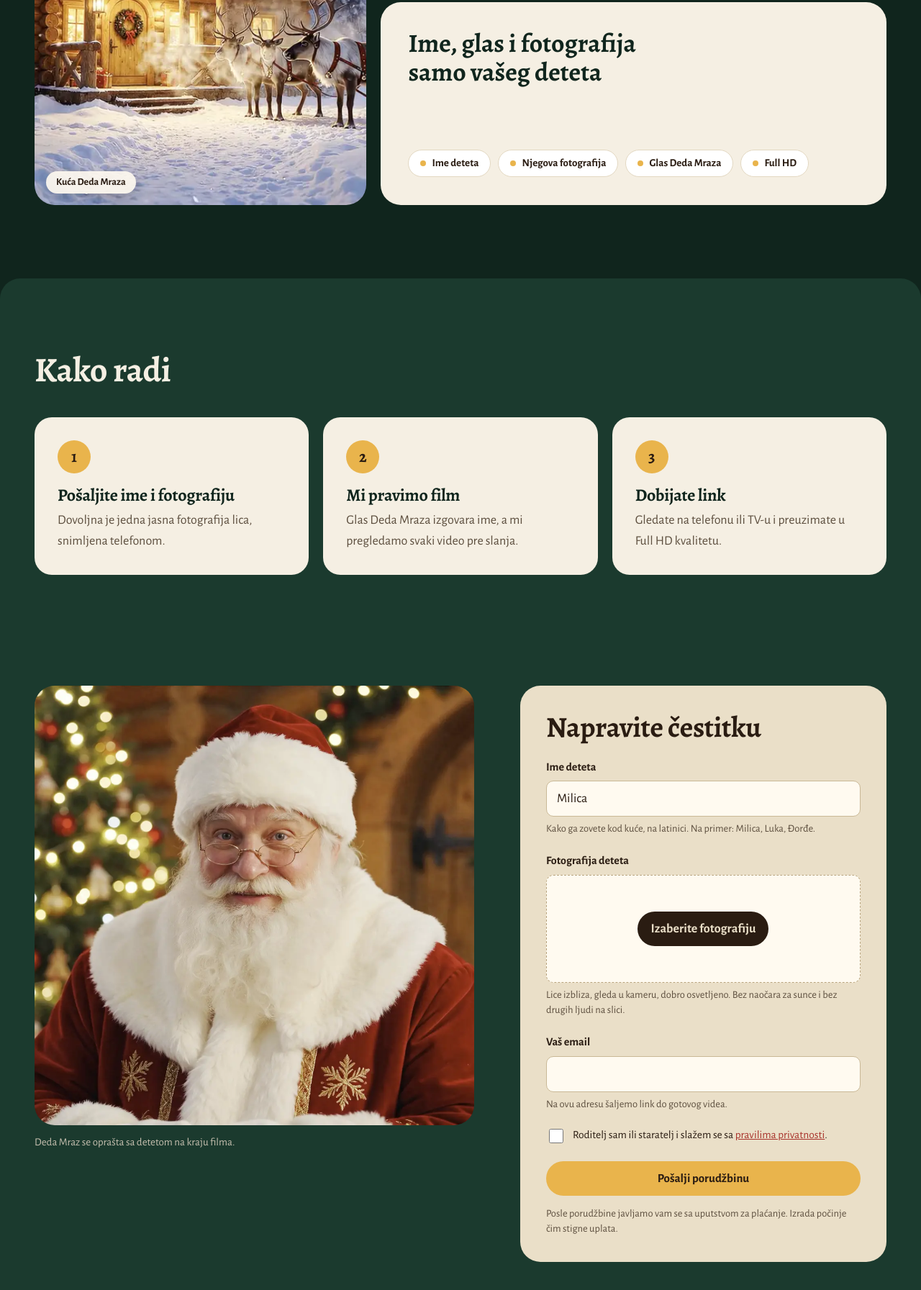
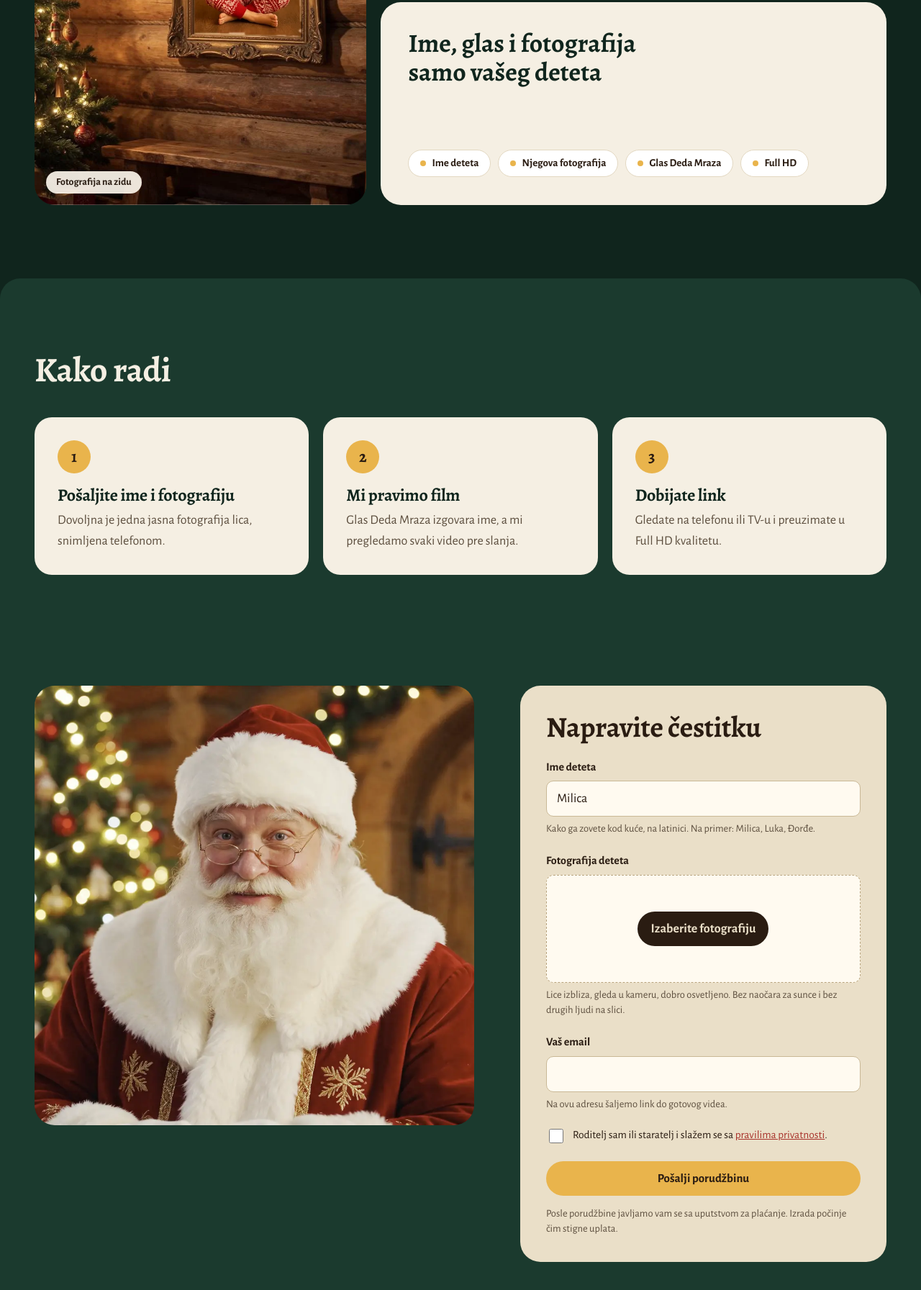
Before and after one commit to polgroup222/site, a plain HTML site: page index.html in a window 1280 px wide. Shown: the part 1971-3764 px from the top of the page at 72% size. Drawn offline with Linux system fonts and the light colour scheme.

Commit message:
Spoilers: portrait-on-the-wall scene instead of the house; drop farewell caption
- New img/portret-scena.webp: ElevenLabs log-cabin frame with the sample girl photo set into it
- Big spoiler tile now shows it (caption "Fotografija na zidu")
- Removed the "Deda Mraz se oprašta..." caption under the order picture

Co-Authored-By: Claude Opus 5.5 <noreply@anthropic.com>
Claude-Session: https://claude.ai/code/session_01BYnoWSRnWWhztbTgCheoTR

```diff
--- a/app.js
+++ b/app.js
@@ -8,11 +8,11 @@ const T = {
   heroTitle: 'Deda Mraz zna ime vašeg deteta',
   heroLead: 'Novogodišnji film u kom Deda Mraz izgovara ime deteta, upisuje ga u čarobnu knjigu i kači njegovu fotografiju na zid.',
   tryLabel: 'Upišite ime i pogledajte kako izgleda u knjizi',
-  peekTitle: 'Malo od onoga što dete čeka', p1: 'Kuća Deda Mraza', p2: 'Irvasi', p3: 'Radionica igračaka',
+  peekTitle: 'Malo od onoga što dete čeka', p1: 'Fotografija na zidu', p2: 'Irvasi', p3: 'Radionica igračaka',
   noteBig: 'Ime, glas i fotografija samo vašeg deteta', c1: 'Ime deteta', c2: 'Njegova fotografija', c3: 'Glas Deda Mraza',
   howTitle: 'Kako radi', s1t: 'Pošaljite ime i fotografiju', s1p: 'Dovoljna je jedna jasna fotografija lica, snimljena telefonom.',
   s2t: 'Mi pravimo film', s2p: 'Glas Deda Mraza izgovara ime, a mi pregledamo svaki video pre slanja.', s3t: 'Dobijate link', s3p: 'Gledate na telefonu ili TV-u i preuzimate u Full HD kvalitetu.',
-  orderArt: 'Deda Mraz se oprašta sa detetom na kraju filma.', orderTitle: 'Napravite čestitku',
+  orderTitle: 'Napravite čestitku',
   fName: 'Ime deteta', fNameHint: 'Kako ga zovete kod kuće, na latinici. Na primer: Milica, Luka, Đorđe.',
   fPhoto: 'Fotografija deteta', fPhotoBtn: 'Izaberite fotografiju', fPhotoChange: 'Promeni fotografiju',
   fPhotoHint: 'Lice izbliza, gleda u kameru, dobro osvetljeno. Bez naočara za sunce i bez drugih ljudi na slici.',
@@ -35,11 +35,11 @@ uk: {
   heroTitle: 'Дід Мороз знає ім’я вашої дитини',
   heroLead: 'Новорічний фільм, у якому Дід Мороз вимовляє ім’я дитини, вписує його в чарівну книгу і вішає її фото на стіну.',
   tryLabel: 'Впишіть ім’я латиницею і подивіться, як воно виглядає в книзі',
-  peekTitle: 'Трохи з того, що чекає на дитину', p1: 'Будиночок Діда Мороза', p2: 'Олені', p3: 'Майстерня іграшок',
+  peekTitle: 'Трохи з того, що чекає на дитину', p1: 'Фото на стіні', p2: 'Олені', p3: 'Майстерня іграшок',
   noteBig: 'Ім’я, голос і фото тільки вашої дитини', c1: 'Ім’я дитини', c2: 'Її фото', c3: 'Голос Діда Мороза',
   howTitle: 'Як це працює', s1t: 'Надішліть ім’я і фото', s1p: 'Достатньо одного чіткого фото обличчя, знятого на телефон.',
   s2t: 'Ми створюємо фільм', s2p: 'Голос Діда Мороза вимовляє ім’я, а ми переглядаємо кожне відео перед відправкою.', s3t: 'Ви отримуєте посилання', s3p: 'Дивіться на телефоні чи телевізорі й завантажуйте у Full HD.',
-  orderArt: 'Дід Мороз прощається з дитиною наприкінці фільму.', orderTitle: 'Створіть привітання',
+  orderTitle: 'Створіть привітання',
   fName: 'Ім’я дитини', fNameHint: 'Латиницею, як кличете вдома. Дід Мороз говорить сербською: Milica, Luka, Đorđe.',
   fPhoto: 'Фото дитини', fPhotoBtn: 'Обрати фото', fPhotoChange: 'Змінити фото',
   fPhotoHint: 'Обличчя крупним планом, дивиться в камеру, гарне світло. Без сонцезахисних окулярів та інших людей у кадрі.',
--- a/index.html
+++ b/index.html
@@ -57,7 +57,7 @@
 <section class="peek" id="peek" aria-labelledby="peekTitle">
   <h2 id="peekTitle" class="reveal" data-i="peekTitle">Malo od onoga što dete čeka</h2>
   <div class="bento">
-    <figure class="tile tile-big reveal"><img src="img/kuca.webp" loading="lazy" width="960" height="540" alt=""><figcaption class="pill" data-i="p1">Kuća Deda Mraza</figcaption></figure>
+    <figure class="tile tile-big reveal"><img src="img/portret-scena.webp" class="pos-frame" loading="lazy" width="1456" height="823" alt=""><figcaption class="pill" data-i="p1">Fotografija na zidu</figcaption></figure>
     <figure class="tile reveal"><img src="img/irvasi.webp" loading="lazy" width="960" height="540" alt=""><figcaption class="pill" data-i="p2">Irvasi</figcaption></figure>
     <figure class="tile reveal"><img src="img/radionica.webp" loading="lazy" width="960" height="540" alt=""><figcaption class="pill" data-i="p3">Radionica igračaka</figcaption></figure>
     <div class="tile tile-note reveal">
@@ -79,7 +79,7 @@
 
 <!-- 6. porudžbina (rad forme se ne menja) -->
 <section class="order" id="order" aria-labelledby="orderTitle">
-  <div class="order-art reveal"><img src="img/hero.webp" loading="lazy" width="1920" height="1080" alt=""><p data-i="orderArt">Deda Mraz se oprašta sa detetom na kraju filma.</p></div>
+  <div class="order-art reveal"><img src="img/hero.webp" loading="lazy" width="1920" height="1080" alt=""></div>
   <form id="orderForm" class="form reveal" novalidate>
     <h2 id="orderTitle" data-i="orderTitle">Napravite čestitku</h2>
     <label class="field"><span data-i="fName">Ime deteta</span><input name="name" id="fName" required maxlength="30" autocomplete="off" spellcheck="false"><small data-i="fNameHint">Kako ga zovete kod kuće, na latinici. Na primer: Milica, Luka, Đorđe.</small></label>
--- a/style.css
+++ b/style.css
@@ -121,6 +121,7 @@ details p{margin:0 0 16px;color:var(--mist);max-width:62ch}
 .tile:hover img{transform:scale(1.04)}
 .tile figcaption{position:absolute;left:16px;bottom:16px}
 .tile-big{grid-row:span 2}
+.tile img.pos-frame{object-position:70% 40%}
 .tile-note{grid-column:span 2;background:var(--snow);color:var(--ink);padding:clamp(22px,3vw,40px);display:flex;flex-direction:column;justify-content:space-between;gap:20px}
 .note-big{font:700 clamp(26px,2.8vw,40px)/1.1 var(--serif);margin:0;max-width:20ch;color:var(--night)}
 .chips{list-style:none;margin:0;padding:0;display:flex;flex-wrap:wrap;gap:10px}
```
Also changed, not shown: img/portret-scena.webp (added).
